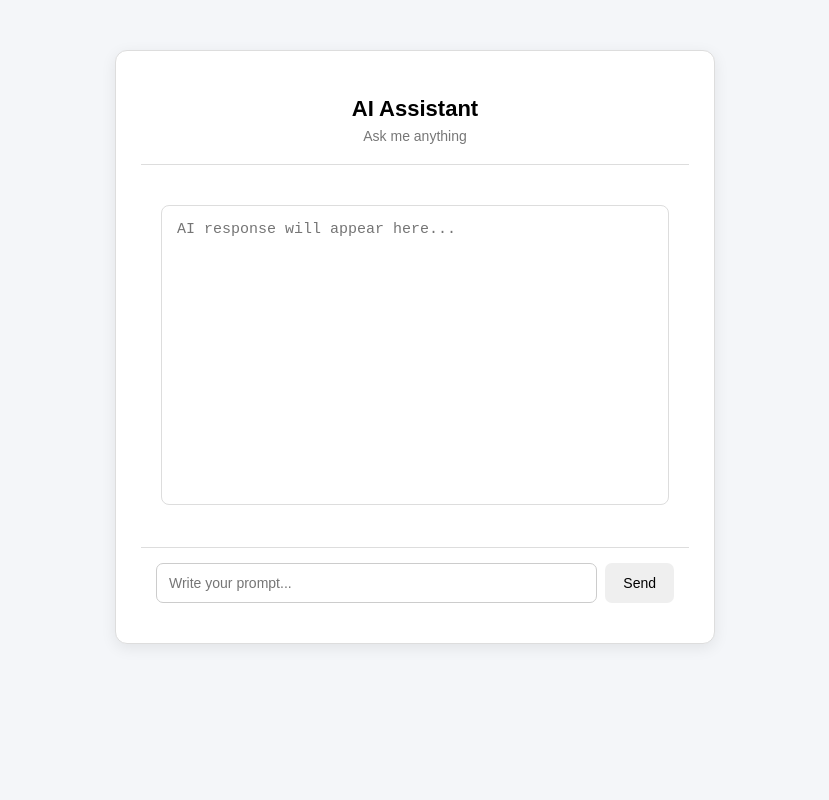
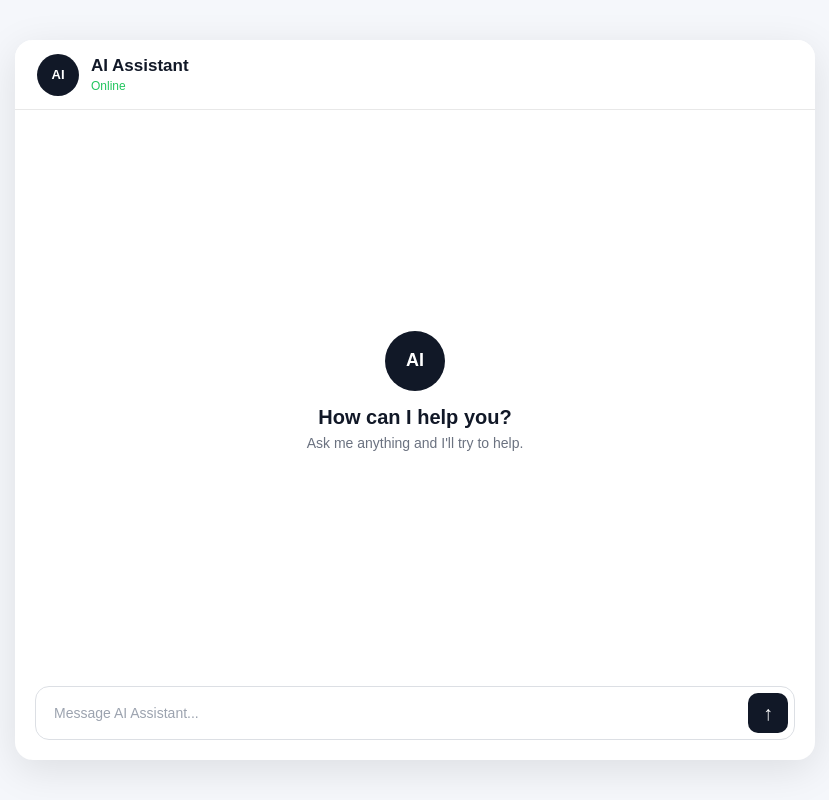
Before and after one commit to namanbhardwaj9532/AI-Powered-Learning-Assistant, a React (Vite) app in the folder frontend/: page /chatbot in a window 1280 px wide. Shown: the whole page, without its empty margins (225-1054 px from the left). Built offline with nearby package versions, Linux system fonts and the light colour scheme.

Commit message:
Added similarity-based document chunk retrieval for the chatbot.

```diff
--- a/frontend/src/components/chatbot.jsx
+++ b/frontend/src/components/chatbot.jsx
@@ -2,12 +2,36 @@ import { useState } from "react"
 import "../static/chatbot.css"
 
 function Chatbot() {
-    const [prompt, setprompt] = useState("")
-    const [output, setoutput] = useState("")
+    const [prompt, setPrompt] = useState("")
+    const [messages, setMessages] = useState([])
 
     async function getresponse(e) {
-        e.preventDefault();
-        setoutput("working...")
+        e.preventDefault()
+
+        if (!prompt.trim()) return
+
+        const userMessage = prompt
+        setPrompt("")
+
+        // Add user message
+        setMessages((prev) => [
+            ...prev,
+            {
+                sender: "user",
+                text: userMessage
+            }
+        ])
+
+        // Loading message
+        setMessages((prev) => [
+            ...prev,
+            {
+                sender: "ai",
+                text: "Thinking..."
+            }
+        ])
+
+        try {
             const response = await fetch("http://localhost:8000/chatbot", {
                 method: "POST",
                 credentials: "include",
@@ -15,45 +39,101 @@ function Chatbot() {
                     "Content-Type": "application/json"
                 },
                 body: JSON.stringify({
-                "prompt": prompt
+                    prompt: userMessage
                 })
             })
+
             const data = await response.json()
-        setoutput(data.output)
+
+            // Replace "Thinking..." with actual response
+            setMessages((prev) => [
+                ...prev.slice(0, -1),
+                {
+                    sender: "ai",
+                    text: data.output
+                }
+            ])
+        } catch (error) {
+            setMessages((prev) => [
+                ...prev.slice(0, -1),
+                {
+                    sender: "ai",
+                    text: "Something went wrong. Please try again."
+                }
+            ])
+        }
     }
 
     return (
-        <div>
-            <form className="chat-form" onSubmit={getresponse}>
+        <div className="chatbot-container">
 
-                <div className="chat-header">
-                    <h2>AI Assistant</h2>
-                    <p>Ask me anything</p>
+            <div className="chatbot">
+
+                {/* Header */}
+                <div className="chatbot-header">
+                    <div className="ai-icon">
+                        AI
                     </div>
 
-                <div className="chat-output">
-                    <textarea
-                        placeholder="AI response will appear here..."
-                        value={output}
-                        readOnly
-                    />
+                    <div>
+                        <h2>AI Assistant</h2>
+                        <span>Online</span>
+                    </div>
                 </div>
 
-                <div className="chat-input">
+                {/* Messages */}
+                <div className="chat-messages">
+
+                    {messages.length === 0 && (
+                        <div className="welcome-message">
+                            <div className="welcome-icon">AI</div>
+                            <h3>How can I help you?</h3>
+                            <p>
+                                Ask me anything and I'll try to help.
+                            </p>
+                        </div>
+                    )}
+
+                    {messages.map((message, index) => (
+                        <div
+                            key={index}
+                            className={`message-row ${message.sender}`}
+                        >
+                            {message.sender === "ai" && (
+                                <div className="message-icon">
+                                    AI
+                                </div>
+                            )}
+
+                            <div className="message">
+                                {message.text}
+                            </div>
+                        </div>
+                    ))}
+
+                </div>
+
+                {/* Input */}
+                <form
+                    className="chat-input-container"
+                    onSubmit={getresponse}
+                >
                     <input
                         type="text"
-                        placeholder="Write your prompt..."
+                        placeholder="Message AI Assistant..."
                         value={prompt}
-                        onChange={(e) => setprompt(e.target.value)}
+                        onChange={(e) => setPrompt(e.target.value)}
                     />
 
                     <button type="submit">
-                        Send
+                        ↑
                     </button>
+                </form>
+
             </div>
 
-            </form>
         </div>
     )
 }
+
 export default Chatbot
--- a/frontend/src/components/file.jsx
+++ b/frontend/src/components/file.jsx
@@ -10,7 +10,7 @@ function File() {
 
 
     const [prompt, setPrompt] = useState("");
-    const [output, setOutput] = useState("");
+    const [output, setOutput] = useState([]);
 
     const { note_id } = useParams();
 
@@ -41,10 +41,8 @@ function File() {
             return;
         }
 
-        setOutput("Working...");
-
         const response = await fetch(
-            "http://localhost:8000/chatbot",
+            `http://localhost:8000/${note_id}/chatbot`,
             {
                 method: "POST",
                 credentials: "include",
@@ -88,8 +86,8 @@ function File() {
 
                 <div className="file-content">
                     <p className="note-text">
-                                {notetext}
-                            </p>
+                        {notetext}
+                    </p>
                 </div>
 
             </div>
@@ -110,12 +108,17 @@ function File() {
 
                 <div className="chat-output">
 
-                    {output ? (
-                        <p>{output}</p>
+                    {output.length === 0 ? (
+                        <p>No similar data in the file.</p>
                     ) : (
-                        <p className="chat-placeholder">
-                            Ask something about your document...
-                        </p>
+                        output.map((item, index) => (
+                            <div key={index}>
+                                <p>{item.chunk}</p>
+                                <small>
+                                    Similarity: {item.similarity.toFixed(3)}
+                                </small>
+                            </div>
+                        ))
                     )}
 
                 </div>
--- a/frontend/src/static/chatbot.css
+++ b/frontend/src/static/chatbot.css
@@ -1,58 +1,228 @@
-.chat-form {
-    width: 600px;
-    margin: 50px auto;
-    padding: 25px;
-    border: 1px solid #ddd;
-    border-radius: 12px;
-    background: white;
-    box-shadow: 0 4px 15px rgba(0, 0, 0, 0.08);
+* {
+    box-sizing: border-box;
 }
 
-.chat-header {
-    text-align: center;
-    margin-bottom: 20px;
+.chatbot-container {
+    width: 100%;
+    height: 100vh;
+    display: flex;
+    justify-content: center;
+    align-items: center;
+    background: #f5f7fb;
+    padding: 20px;
 }
 
-.chat-header h2 {
-    margin: 0;
+.chatbot {
+    width: 100%;
+    max-width: 800px;
+    height: 90vh;
+    background: white;
+    border-radius: 18px;
+    display: flex;
+    flex-direction: column;
+    overflow: hidden;
+    box-shadow: 0 10px 40px rgba(0, 0, 0, 0.1);
 }
 
-.chat-header p {
-    margin-top: 5px;
-    color: #777;
+/* ================= HEADER ================= */
+
+.chatbot-header {
+    height: 70px;
+    display: flex;
+    align-items: center;
+    gap: 12px;
+    padding: 0 22px;
+    border-bottom: 1px solid #e8e8e8;
+    background: white;
 }
 
-.chat-output {
-    margin-bottom: 15px;
+.ai-icon,
+.message-icon,
+.welcome-icon {
+    display: flex;
+    justify-content: center;
+    align-items: center;
+    background: #111827;
+    color: white;
+    font-weight: 600;
 }
 
-.chat-output textarea {
-    width: 100%;
-    min-height: 300px;
-    padding: 15px;
-    box-sizing: border-box;
-    resize: none;
-    border: 1px solid #ddd;
-    border-radius: 8px;
-    font-size: 15px;
+.ai-icon {
+    width: 42px;
+    height: 42px;
+    border-radius: 50%;
+    font-size: 13px;
 }
 
-.chat-input {
-    display: flex;
-    gap: 10px;
+.chatbot-header h2 {
+    margin: 0;
+    font-size: 17px;
+    color: #111827;
 }
 
-.chat-input input {
-    flex: 1;
-    padding: 12px;
-    border: 1px solid #ccc;
-    border-radius: 8px;
-    font-size: 15px;
+.chatbot-header span {
+    font-size: 12px;
+    color: #22c55e;
 }
 
-.chat-input button {
-    padding: 12px 20px;
+/* ================= MESSAGES ================= */
+
+.chat-messages {
+    flex: 1;
+    overflow-y: auto;
+    padding: 25px;
+    display: flex;
+    flex-direction: column;
+    gap: 18px;
+}
+
+/* Welcome */
+
+.welcome-message {
+    margin: auto;
+    text-align: center;
+    color: #6b7280;
+}
+
+.welcome-icon {
+    width: 60px;
+    height: 60px;
+    margin: 0 auto 15px;
+    border-radius: 50%;
+    font-size: 18px;
+}
+
+.welcome-message h3 {
+    margin: 0 0 6px;
+    color: #111827;
+    font-size: 20px;
+}
+
+.welcome-message p {
+    margin: 0;
+    font-size: 14px;
+}
+
+/* Message row */
+
+.message-row {
+    display: flex;
+    align-items: flex-start;
+    gap: 10px;
+    max-width: 75%;
+}
+
+.message-row.user {
+    align-self: flex-end;
+    flex-direction: row-reverse;
+}
+
+.message-row.ai {
+    align-self: flex-start;
+}
+
+/* AI icon */
+
+.message-icon {
+    width: 32px;
+    height: 32px;
+    min-width: 32px;
+    border-radius: 50%;
+    font-size: 10px;
+}
+
+/* Message bubble */
+
+.message {
+    padding: 11px 15px;
+    border-radius: 14px;
+    font-size: 14px;
+    line-height: 1.5;
+    white-space: pre-wrap;
+}
+
+.message-row.ai .message {
+    background: #f1f3f5;
+    color: #111827;
+    border-top-left-radius: 4px;
+}
+
+.message-row.user .message {
+    background: #111827;
+    color: white;
+    border-top-right-radius: 4px;
+}
+
+/* ================= INPUT ================= */
+
+.chat-input-container {
+    margin: 15px 20px 20px;
+    padding: 6px;
+    border: 1px solid #dcdfe4;
+    border-radius: 14px;
+    display: flex;
+    align-items: center;
+    background: white;
+}
+
+.chat-input-container input {
+    flex: 1;
     border: none;
-    border-radius: 8px;
+    outline: none;
+    padding: 12px;
+    font-size: 14px;
+    background: transparent;
+}
+
+.chat-input-container input::placeholder {
+    color: #9ca3af;
+}
+
+.chat-input-container button {
+    width: 40px;
+    height: 40px;
+    border: none;
+    border-radius: 10px;
+    background: #111827;
+    color: white;
+    font-size: 20px;
     cursor: pointer;
+    transition: 0.2s;
 }
+
+.chat-input-container button:hover {
+    background: #374151;
+}
+
+/* ================= SCROLLBAR ================= */
+
+.chat-messages::-webkit-scrollbar {
+    width: 6px;
+}
+
+.chat-messages::-webkit-scrollbar-thumb {
+    background: #d1d5db;
+    border-radius: 10px;
+}
+
+/* ================= MOBILE ================= */
+
+@media (max-width: 600px) {
+
+    .chatbot-container {
+        padding: 0;
+    }
+
+    .chatbot {
+        height: 100vh;
+        border-radius: 0;
+    }
+
+    .message-row {
+        max-width: 90%;
+    }
+
+    .chat-messages {
+        padding: 18px;
+    }
+}
```
Also changed, not shown: 1 other file (tests, documents, lock files or other folders). Lines whose indentation alone changed are shown as unchanged.
